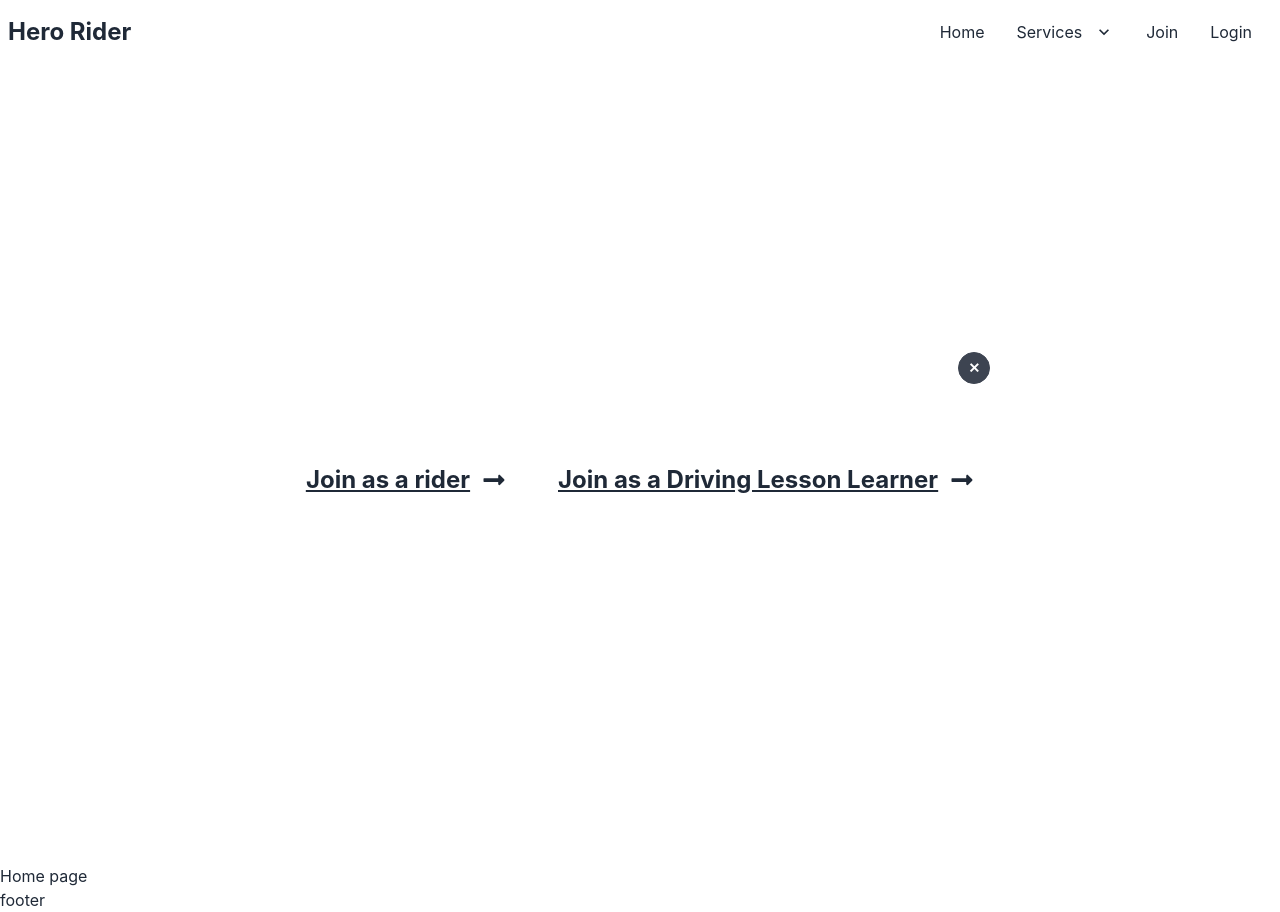
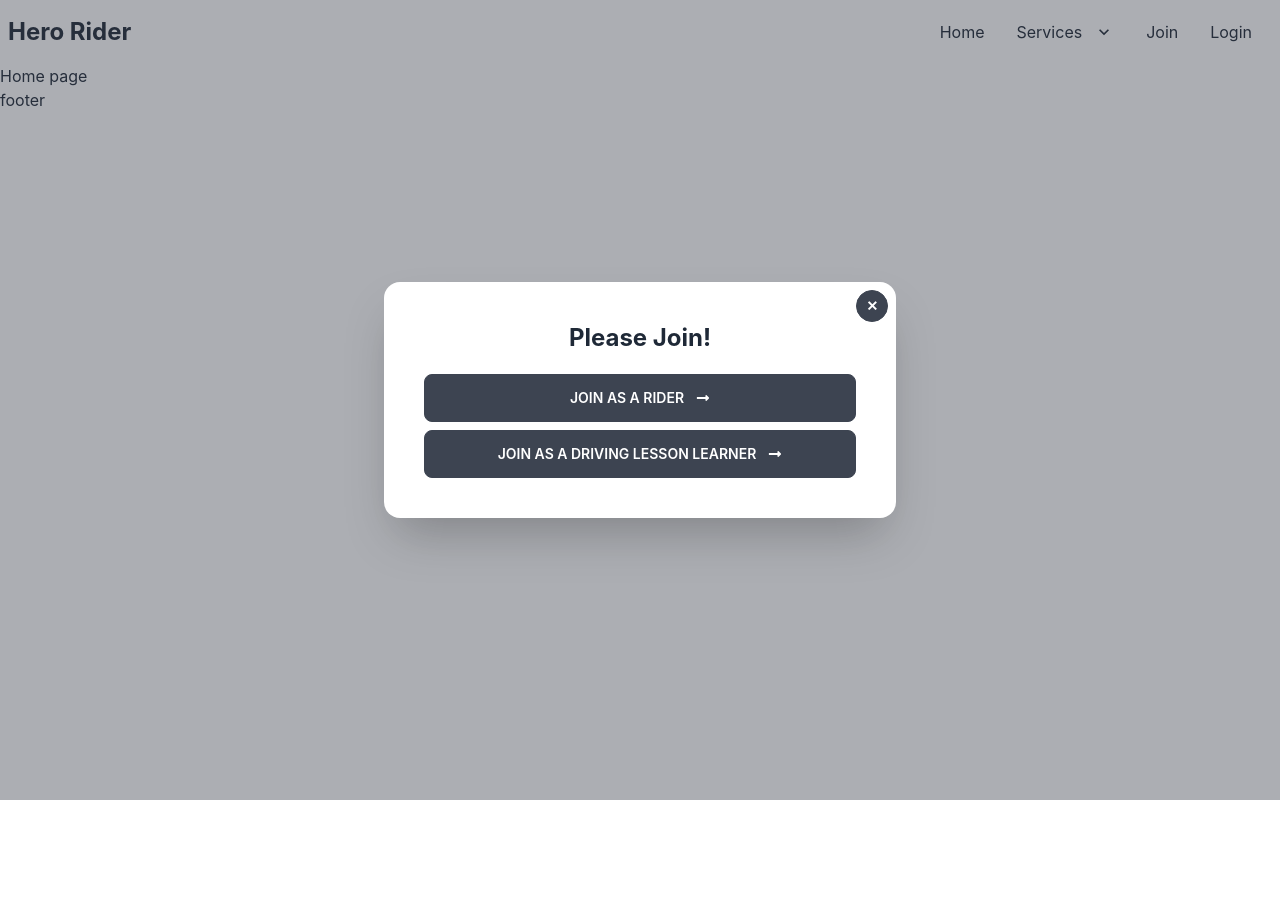
Before and after one commit to suman-chandra-barman/hero-rider, a React (Create React App) app: page / in a window 1280 px wide. Both pictures are taken after a click on the label "Join". After the commit the page ends 800 px from the top, so only its background shows below. Built offline with nearby package versions, Linux system fonts and the light colour scheme.

Commit message:
firebase authantication setup, login and register modal create

```diff
--- a/package.json
+++ b/package.json
@@ -7,6 +7,7 @@
     "@testing-library/react": "^13.4.0",
     "@testing-library/user-event": "^13.5.0",
     "daisyui": "^2.51.4",
+    "firebase": "^9.18.0",
     "react": "^18.2.0",
     "react-dom": "^18.2.0",
     "react-icons": "^4.8.0",
--- a/src/components/JoinDrawer.js
+++ b/src/components/JoinDrawer.js
@@ -4,37 +4,41 @@ import { Link } from "react-router-dom";
 
 const JoinDrawer = () => {
   return (
-    <div className="drawer drawer-end">
-      <input id="join-drawer" type="checkbox" className="drawer-toggle" />
-      <div className="drawer-content">{/* Page content here  */}</div>
-      <div className="drawer-side">
-        <label htmlFor="join-drawer" className="drawer-overlay"></label>
-        <div className="menu p-4 w-full bg-base-100">
-          {/* <!-- Sidebar content here --> */}
-          <div className="flex justify-center text-xl md:text-2xl font-bold items-center min-h-screen">
-            <div className="md:flex justify-center gap-5 relative">
-              <li className="underline">
-                <Link className="active:bg-inherit hover:bg-inherit">
-                  Join as a rider <FaLongArrowAltRight />
-                </Link>
-              </li>
-              <li className="underline">
-                <Link className="active:bg-inherit hover:bg-inherit">
-                  Join as a Driving Lesson Learner
-                  <FaLongArrowAltRight />
-                </Link>
-              </li>
-              <label
-                htmlFor="join-drawer"
-                className="btn btn-sm btn-circle absolute top-0 md:top-[-100px] right-0"
+    <>
+      <input type="checkbox" id="join-modal" className="modal-toggle" />
+      <div className="modal ">
+        <div className="modal-box relative md:p-10">
+          <label
+            htmlFor="join-modal"
+            className="btn btn-sm btn-circle absolute right-2 top-2"
+          >
+            ✕
+          </label>
+          <h3 className="text-lg md:text-2xl font-bold text-center">
+            Please Join!
+          </h3>
+          <div className="mt-5">
+            <label htmlFor="join-modal" className="btn w-full">
+              <Link
+                to="/rider-register"
+                className="active:bg-inherit hover:bg-inherit flex gap-3"
               >
-                ✕
-              </label>
-            </div>
+                Join as a rider <FaLongArrowAltRight />
+              </Link>
+            </label>
+            <label htmlFor="join-modal" className="btn mt-2 w-full">
+              <Link
+                to="/learner-register"
+                className="active:bg-inherit hover:bg-inherit flex gap-3"
+              >
+                Join as a Driving Lesson Learner
+                <FaLongArrowAltRight />
+              </Link>
+            </label>
           </div>
         </div>
       </div>
-    </div>
+    </>
   );
 };
 
--- a/src/components/LoginDrawer.js
+++ b/src/components/LoginDrawer.js
@@ -4,39 +4,41 @@ import { Link } from "react-router-dom";
 
 const LoginDrawer = () => {
   return (
-    <div className="drawer drawer-end">
-      <input id="login-drawer" type="checkbox" className="drawer-toggle" />
-      <div className="drawer-content">{/* Page content here  */}</div>
-      <div className="drawer-side">
-        <label htmlFor="login-drawer" className="drawer-overlay"></label>
-        <div className="menu p-4 w-full bg-base-100">
-          {/* <!-- Sidebar content here --> */}
-
-          <div className="md:flex justify-center md:text-2xl font-bold items-center min-h-screen">
-            <div className="md:flex justify-center gap-5 relative">
-              <li className="underline">
-                <Link className="active:bg-inherit hover:bg-inherit">
-                  Login as a rider <FaLongArrowAltRight />
-                </Link>
-              </li>
-              <li className="underline">
-                <Link className="active:bg-inherit hover:bg-inherit">
-                  Login as a Driving Lesson Learner
-                  <FaLongArrowAltRight />
-                </Link>
-              </li>
-
-              <label
-                htmlFor="login-drawer"
-                className="btn btn-sm btn-circle absolute top-0 md:top-[-100px] right-0"
+    <>
+      <input type="checkbox" id="login-modal" className="modal-toggle" />
+      <div className="modal ">
+        <div className="modal-box relative md:p-10">
+          <label
+            htmlFor="login-modal"
+            className="btn btn-sm btn-circle absolute right-2 top-2"
+          >
+            ✕
+          </label>
+          <h3 className="text-lg md:text-2xl font-bold text-center">
+            Please Login!
+          </h3>
+          <div className="mt-5">
+            <label htmlFor="login-modal" className="btn w-full">
+              <Link
+                to="/rider-login"
+                className="active:bg-inherit hover:bg-inherit flex gap-3"
               >
-                ✕
-              </label>
-            </div>
+                Login as a rider <FaLongArrowAltRight />
+              </Link>
+            </label>
+            <label htmlFor="login-modal" className="btn mt-2 w-full">
+              <Link
+                to="/learner-login"
+                className="active:bg-inherit hover:bg-inherit flex gap-3"
+              >
+                Login as a Driving Lesson Learner
+                <FaLongArrowAltRight />
+              </Link>
+            </label>
           </div>
         </div>
       </div>
-    </div>
+    </>
   );
 };
 
--- /dev/null
+++ b/src/firebase/firebase.config.js
@@ -0,0 +1,18 @@
+// Import the functions you need from the SDKs you need
+import { initializeApp } from "firebase/app";
+// TODO: Add SDKs for Firebase products that you want to use
+// https://firebase.google.com/docs/web/setup#available-libraries
+
+// Your web app's Firebase configuration
+const firebaseConfig = {
+  apiKey: process.env.REACT_APP_apiKey,
+  authDomain: process.env.REACT_APP_authDomain,
+  projectId: process.env.REACT_APP_projectId,
+  storageBucket: process.env.REACT_APP_storageBucket,
+  messagingSenderId: process.env.REACT_APP_messagingSenderId,
+  appId: process.env.REACT_APP_appId,
+};
+
+// Initialize Firebase
+const app = initializeApp(firebaseConfig);
+export default app;
--- a/src/pages/Login/Login.js
+++ /dev/null
@@ -1,7 +0,0 @@
-import React from "react";
-
-const Login = () => {
-  return <div>login</div>;
-};
-
-export default Login;
--- /dev/null
+++ b/src/pages/Login/RiderLogin.js
@@ -0,0 +1,7 @@
+import React from "react";
+
+const RiderLogin = () => {
+  return <div>riger login</div>;
+};
+
+export default RiderLogin;
--- a/src/pages/Register/Register.js
+++ /dev/null
@@ -1,7 +0,0 @@
-import React from "react";
-
-const Register = () => {
-  return <div>register</div>;
-};
-
-export default Register;
--- /dev/null
+++ b/src/pages/Register/RiderRegister.js
@@ -0,0 +1,7 @@
+import React from "react";
+
+const RiderRegister = () => {
+  return <div>Rider page</div>;
+};
+
+export default RiderRegister;
--- a/src/pages/shared/Navbar.js
+++ b/src/pages/shared/Navbar.js
@@ -1,13 +1,9 @@
-import React, { useState } from "react";
+import React from "react";
 import { Link } from "react-router-dom";
 import JoinDrawer from "../../components/JoinDrawer";
 import LoginDrawer from "../../components/LoginDrawer";
 
 const Navbar = () => {
-  const [loginDrawer, setLoginDrawer] = useState(true);
-  const [joinDrawer, setJoinDrawer] = useState(true);
-
-  console.log(loginDrawer, joinDrawer);
   const items = (
     <>
       <li>
@@ -36,26 +32,12 @@ const Navbar = () => {
         </ul>
       </li>
       <li>
-        <label
-          onClick={() => {
-            setLoginDrawer(false);
-            setJoinDrawer(true);
-          }}
-          htmlFor="join-drawer"
-          className="drawer-button active:bg-inherit"
-        >
+        <label htmlFor="join-modal" className="active:bg-inherit">
           Join
         </label>
       </li>
       <li>
-        <label
-          onClick={() => {
-            setJoinDrawer(false);
-            setLoginDrawer(true);
-          }}
-          htmlFor="login-drawer"
-          className="drawer-button active:bg-inherit"
-        >
+        <label htmlFor="login-modal" className="active:bg-inherit">
           Login
         </label>
       </li>
@@ -95,12 +77,8 @@ const Navbar = () => {
           <ul className="menu menu-horizontal px-1">{items}</ul>
         </div>
       </div>
-      <div className={`${loginDrawer ? "block" : "hidden"}`}>
-        <LoginDrawer />
-      </div>
-      <div className={`${joinDrawer ? "block" : "hidden"}`}>
-        <JoinDrawer />
-      </div>
+      <LoginDrawer />
+      <JoinDrawer />
     </section>
   );
 };
```
Also changed, not shown: src/router/route.js (+6 -6 lines), 1 other file (tests, documents, lock files or other folders).
